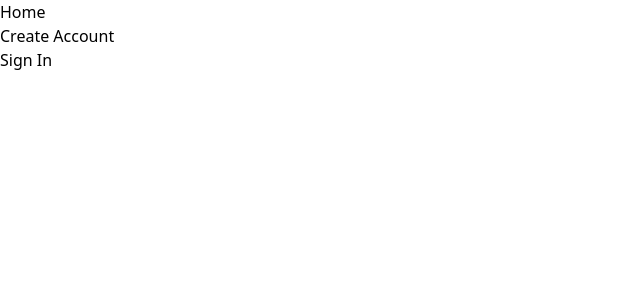
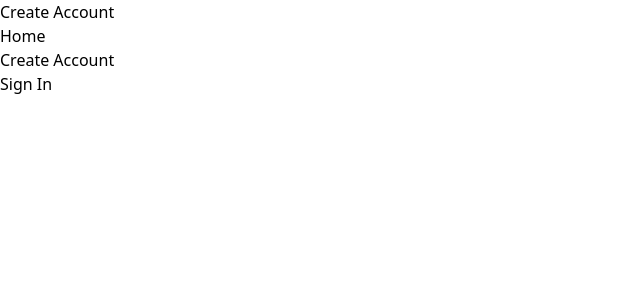
Before and after one commit to sianmancha/family-recipe, a Next.js app: page / in a window 1280 px wide. Shown: the top 300 px of the page, without its empty margins (0-640 px from the left). Built offline with nearby package versions, Linux system fonts and the light colour scheme.

Commit message:
Adds initial logic and set up for NavBar

```diff
--- /dev/null
+++ b/src/components/Layout/Layout.tsx
@@ -0,0 +1,15 @@
+import React, {ReactNode} from "react";
+import { NavBar } from "../NavBar";
+
+interface Props {
+    children: ReactNode;
+}
+
+export function Layout ({children}: Props) {
+    return (
+        <div>
+            <NavBar />
+            {children}
+        </div>
+    )
+}
--- /dev/null
+++ b/src/components/Layout/index.tsx
@@ -0,0 +1 @@
+export * from './Layout'
--- /dev/null
+++ b/src/components/NavBar/NavBar.tsx
@@ -0,0 +1,10 @@
+import React from "react";
+import { CreateAccountModal } from "../CreateAccount/CreateAccountModal";
+
+export function NavBar() {
+    return (
+        <nav>
+            <CreateAccountModal />
+        </nav>
+    )
+}
--- /dev/null
+++ b/src/components/NavBar/index.tsx
@@ -0,0 +1 @@
+export * from './NavBar'
--- a/src/pages/_app.tsx
+++ b/src/pages/_app.tsx
@@ -1,11 +1,14 @@
 import '@/styles/globals.css'
 import type { AppProps } from 'next/app'
 import { SessionProvider } from 'next-auth/react'
+import { Layout } from '@/components/Layout'
 
 export default function App({ Component, pageProps }: AppProps) {
   return (
     <SessionProvider session={pageProps.session}>
-      <Component {...pageProps} />
+      <Layout>
+        <Component {...pageProps} />
+      </Layout>
     </SessionProvider>
   )
 }
```
